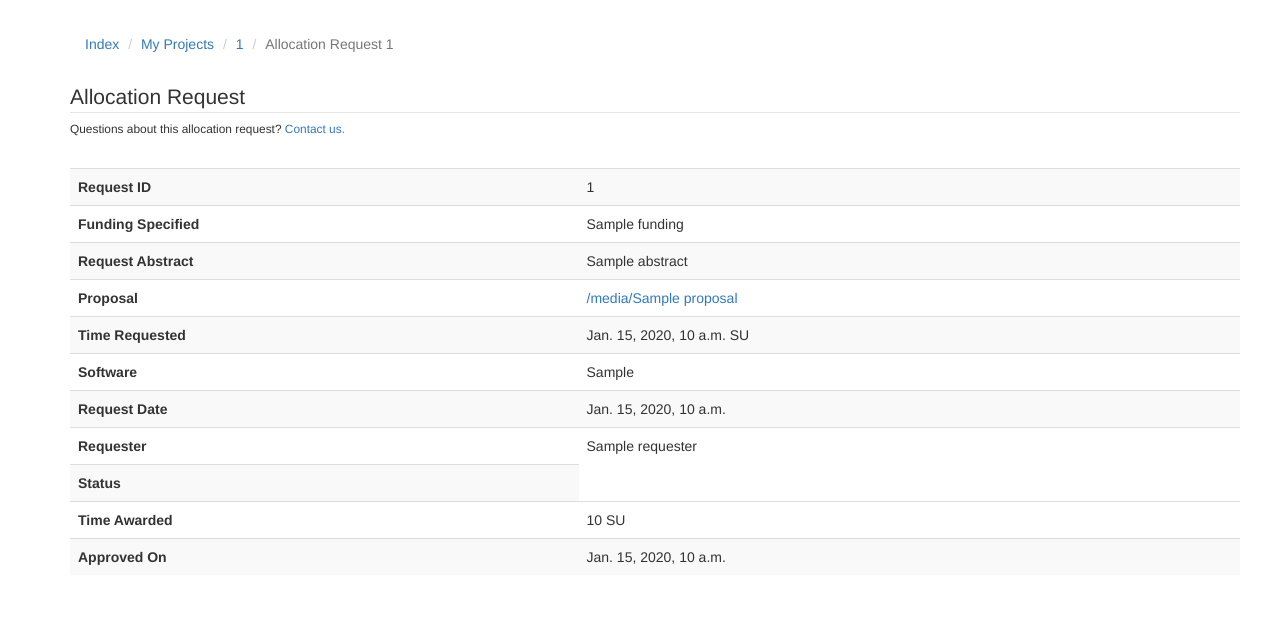
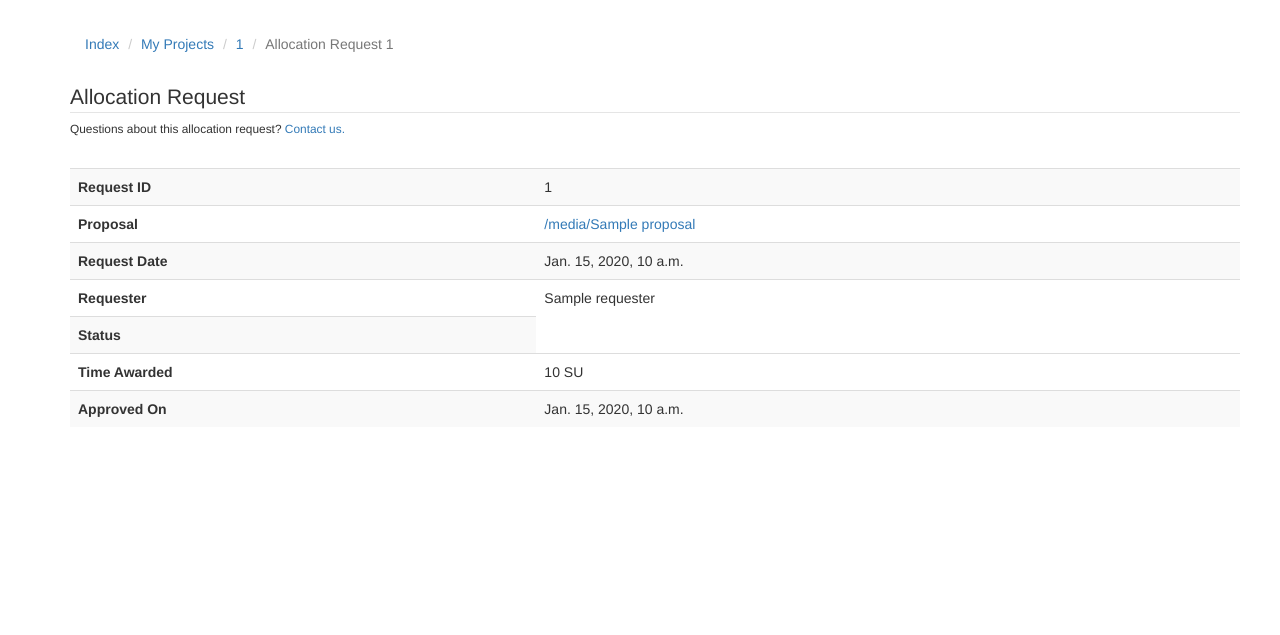
Before and after one commit to ResearchComputing/RCAMP, a Django app: template rcamp/projects/templates/allocation-request-detail.html in a window 1280 px wide. Shown: the part 719-1354 px from the top of the page. After the commit the page ends 1136 px from the top, so only its background shows below. Run offline with Django 3.2, Linux system fonts and the light colour scheme; the template is opened without the code that fills it: most values are stand-ins (such as "Sample title", 1, 10 or a date in 2020); some libraries are stand-ins or nearby versions.

Commit message:
Removed time requested from detail and list views.

```diff
--- a/rcamp/projects/templates/allocation-request-detail.html
+++ b/rcamp/projects/templates/allocation-request-detail.html
@@ -36,24 +36,8 @@
         <td>{{ object.pk }}</td>
       </tr>
       <tr>
-        <td><strong>Funding Specified</strong></td>
-        <td>{{ object.funding }}</td>
-      </tr>
-      <tr>
-        <td><strong>Request Abstract</strong></td>
-        <td>{{ object.abstract }}</td>
-      </tr>
-      <tr>
         <td><strong>Proposal</strong></td>
         <td><a href="{{ object.proposal.url }}">{{ MEDIA_URL }}{{ object.proposal.name }}</a></td>
-      </tr>
-      <tr>
-        <td><strong>Time Requested</strong></td>
-        <td>{{ object.time_requested }} SU</td>
-      </tr>
-      <tr>
-        <td><strong>Software</strong></td>
-        <td>{{ object.software_request }}</td>
       </tr>
       <tr>
         <td><strong>Request Date</strong></td>
--- a/rcamp/projects/templates/project-detail.html
+++ b/rcamp/projects/templates/project-detail.html
@@ -108,7 +108,7 @@
   <ul class="list-group">
     {% for allocation_request in allocation_requests %}
     <a href="{% url 'projects:allocation-request-detail' project_pk=object.pk pk=allocation_request.pk %}" class="list-group-item">
-      <h4 class="list-group-item-heading">{{ allocation_request.request_date }}, {{ allocation_request.time_requested }} SU</h4>
+      <h4 class="list-group-item-heading">{{ allocation_request.request_date }}</h4>
       <p class="list-group-item-text">
         {% for status in allocation_request.STATUSES %}
         {% if allocation_request.status == status.0 %}
```
